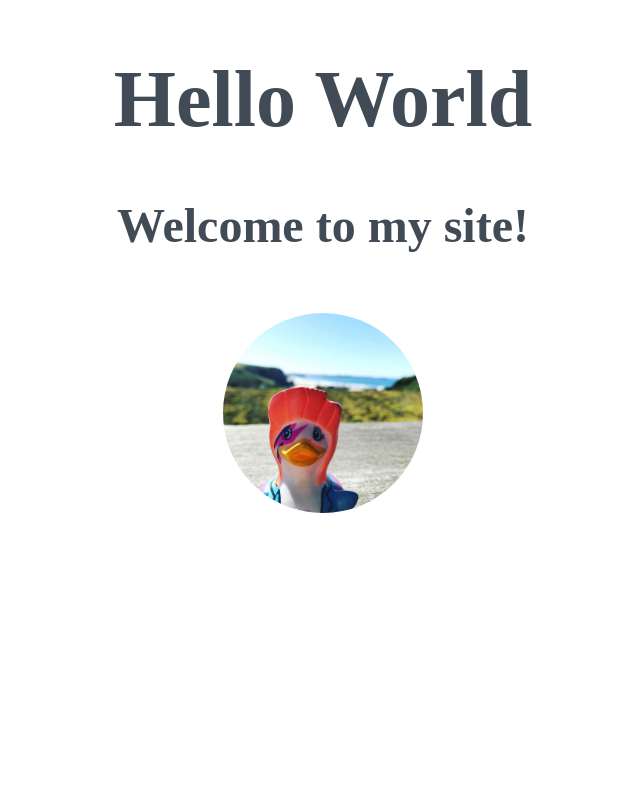
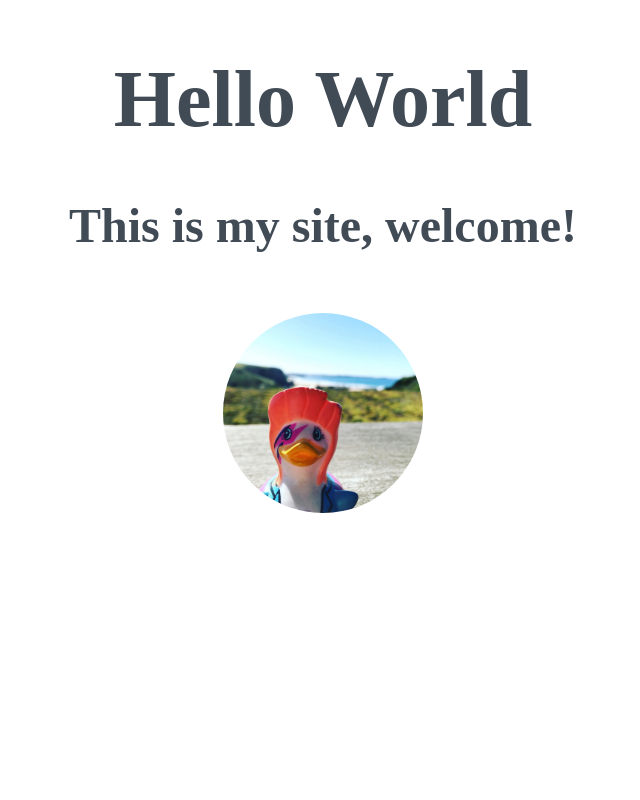
Before and after one commit to msraymundo/beginners-week-one, a plain HTML site: page index.html in a window 1280 px wide. Shown: the top 800 px of the page, without its empty margins (317-957 px from the left). Drawn offline with Linux system fonts and the light colour scheme.

Commit message:
h2 change
changed welcome message

```diff
--- a/index.html
+++ b/index.html
@@ -9,7 +9,7 @@
   <body>
   <div>
     <h1>Hello World</h1>
-    <h2>Welcome to my site!</h2>
+    <h2>This is my site, welcome!</h2>
     <img src="./duck.jpg" alt="A duck" width="200px">
   </div>
   <div>
```
